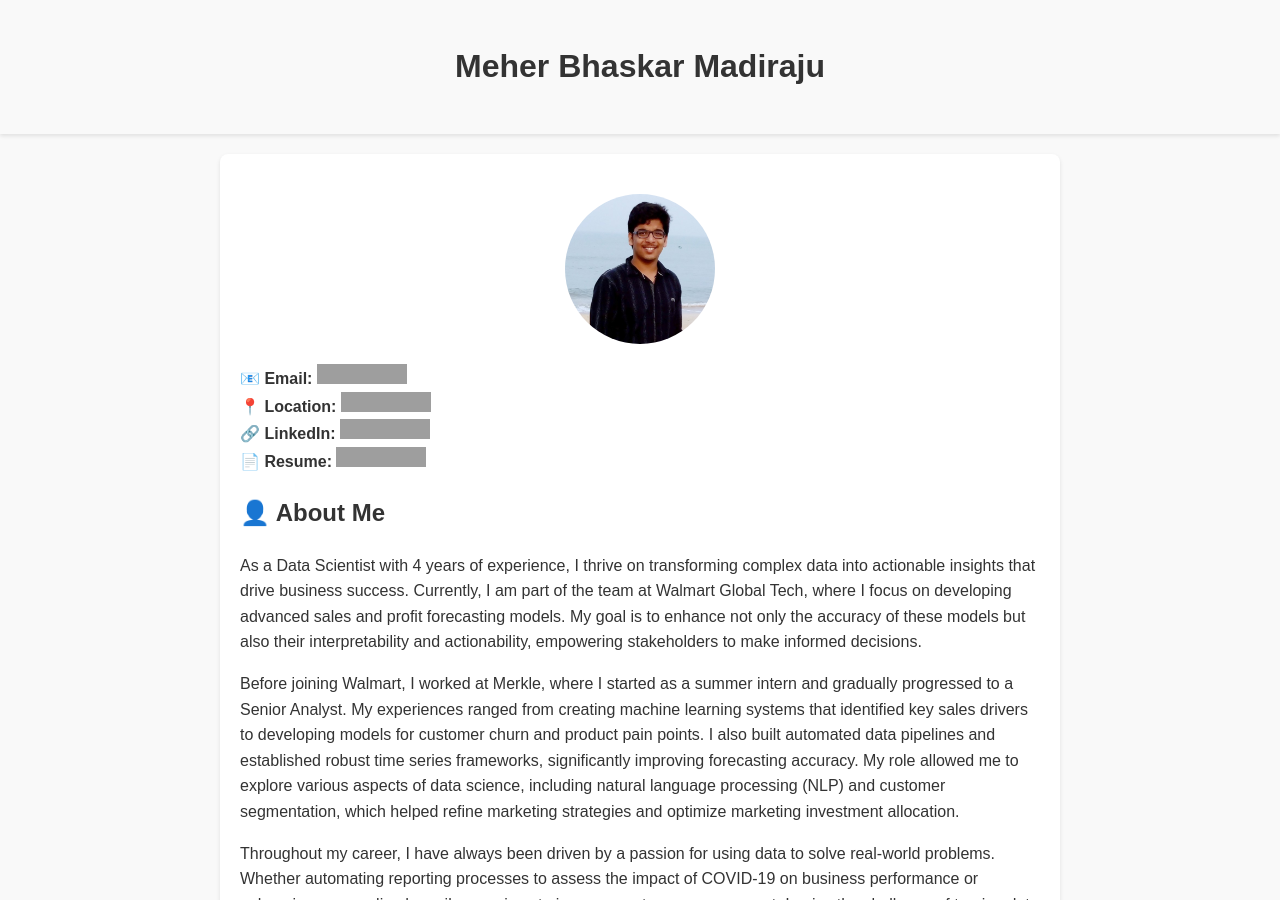
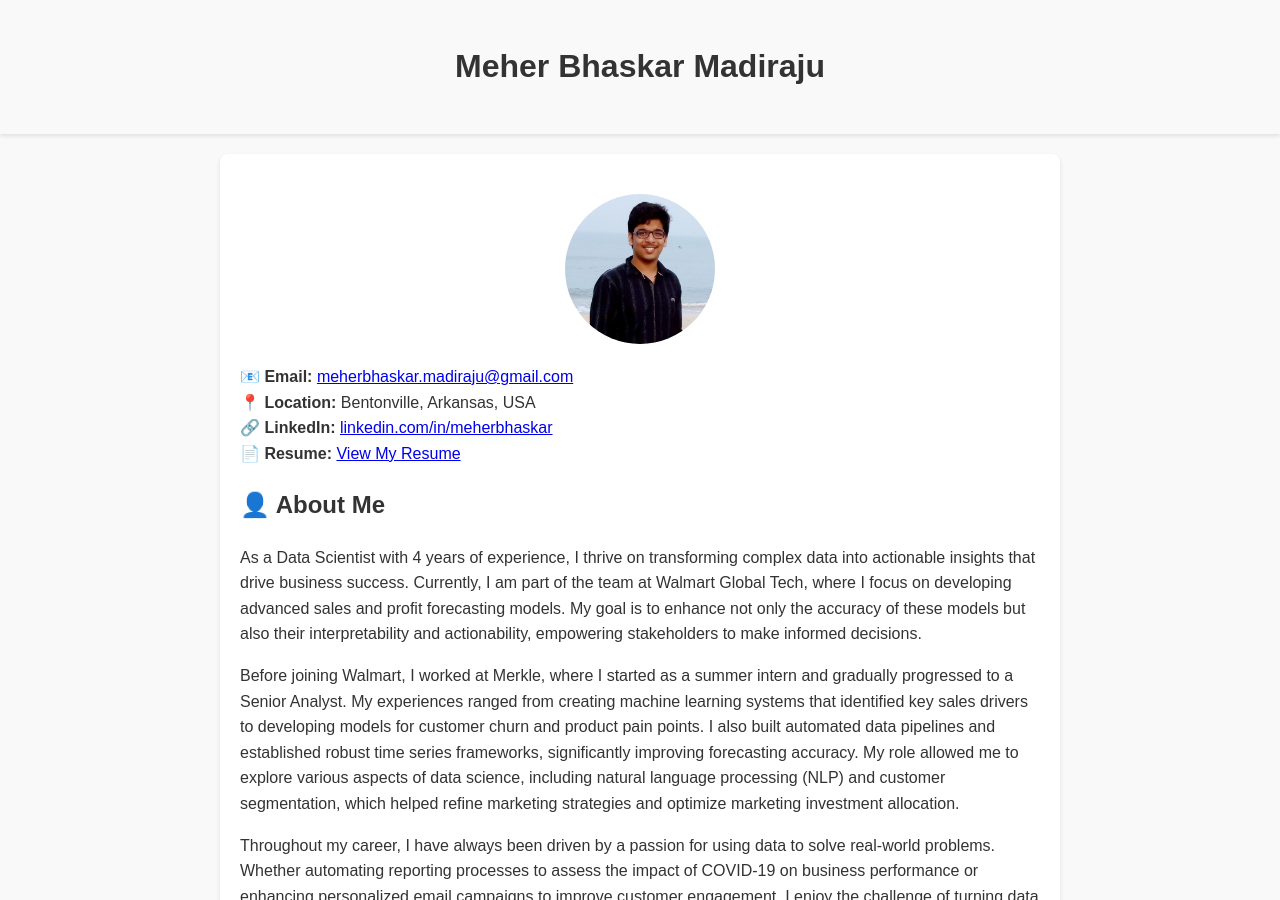
Before and after one commit to MeherBhaskar/meherbhaskar.github.io, a Jekyll site: the page built from index.md, in a window 1280 px wide and 900 px high. Built offline with Jekyll 4.4.1, drawn with Linux system fonts in a browser that asks for light colours; grey boxes are pictures that could not be loaded.

Commit message:
Update index.md

```diff
--- a/index.md
+++ b/index.md
@@ -5,10 +5,11 @@ layout: default
 
 ![Meher Bhaskar Madiraju](assets/images/profile.jpeg){: .profile-image }
 
-**📧 Email:** [![Email](https://img.shields.io/badge/email-meherbhaskar.madiraju@gmail.com-blue?style=flat&logo=gmail)](mailto:meherbhaskar.madiraju@gmail.com)
-**📍 Location:** ![Location](https://img.shields.io/badge/location-Bentonville,_Arkansas-green)
-**🔗 LinkedIn:** [![LinkedIn](https://img.shields.io/badge/linkedin.com/in/meherbhaskar-blue?style=flat&logo=linkedin)](https://linkedin.com/in/meherbhaskar)
-**📄 Resume:** [![Resume](https://img.shields.io/badge/View_My_Resume-lightgrey?style=flat&logo=pdf)](assets/documents/my_resume.pdf)
+
+**📧 Email:** [meherbhaskar.madiraju@gmail.com](mailto:meherbhaskar.madiraju@gmail.com)
+**📍 Location:** Bentonville, Arkansas, USA
+**🔗 LinkedIn:** [linkedin.com/in/meherbhaskar](https://linkedin.com/in/meherbhaskar)
+**📄 Resume:** [View My Resume](assets/documents/my_resume.pdf)
 
 ## 👤 About Me
 As a Data Scientist with 4 years of experience, I thrive on transforming complex data into actionable insights that drive business success. Currently, I am part of the team at Walmart Global Tech, where I focus on developing advanced sales and profit forecasting models. My goal is to enhance not only the accuracy of these models but also their interpretability and actionability, empowering stakeholders to make informed decisions.
```
